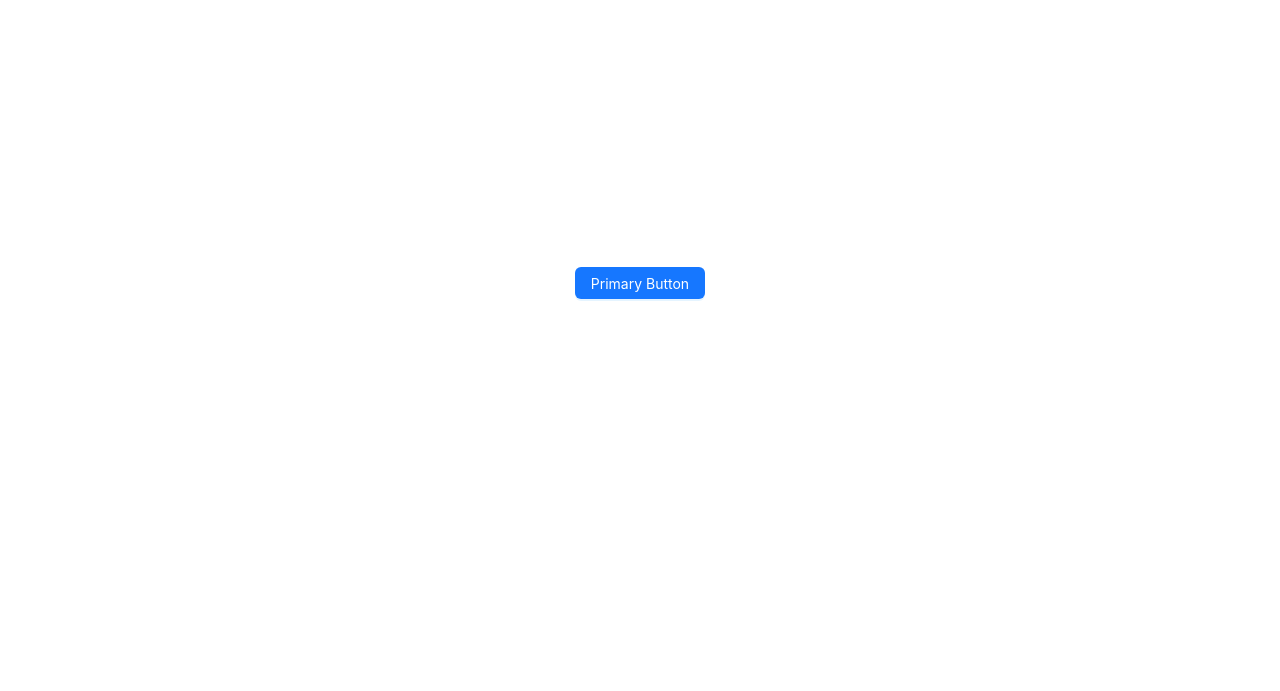
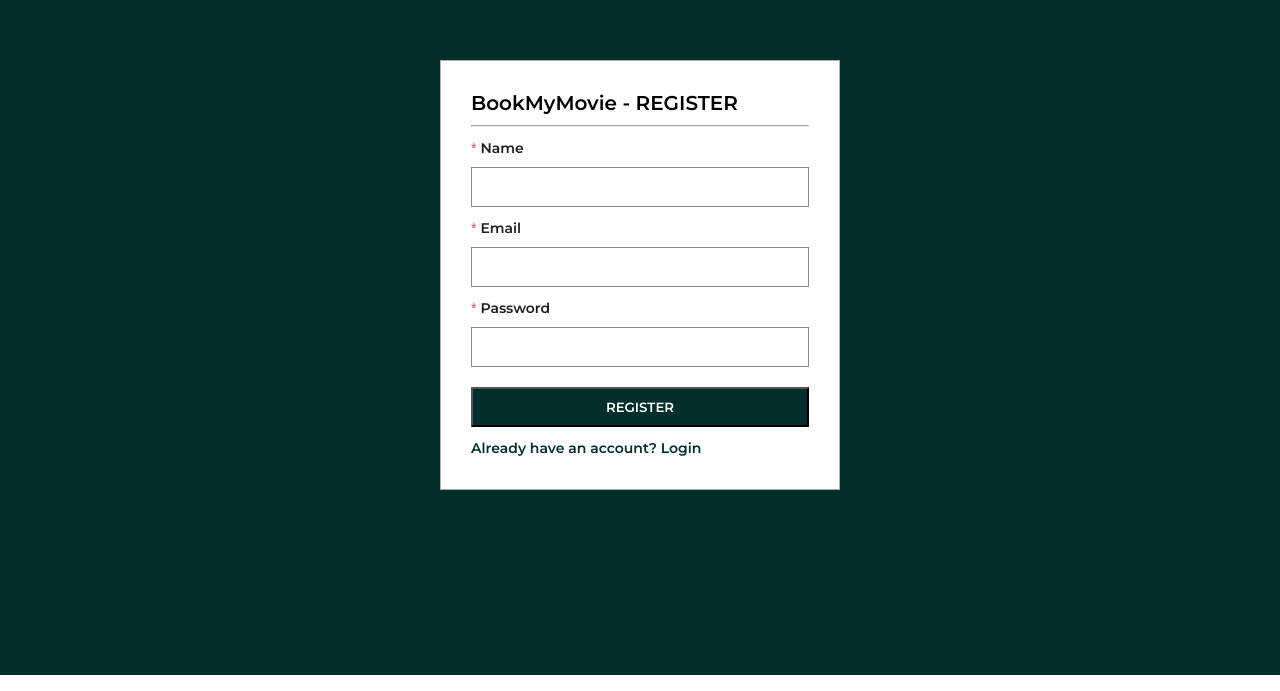
Before and after one commit to dassujan/mern-bookmymovie-application, a React (Create React App) app in the folder client/: page /register in a window 1280 px wide. Shown: the part 125-816 px from the top of the page. Built offline with nearby package versions, Linux system fonts and the light colour scheme.

Commit message:
user authentication front-end

```diff
--- /dev/null
+++ b/client/src/components/Button.jsx
@@ -0,0 +1,32 @@
+// Importing the React library, which is necessary to use React components and JSX syntax.
+import React from "react";
+
+// Defining a functional component called "Button" that takes props as its argument.
+function Button({ title, onClick, variant, disabled, fullWidth, type }) {
+  // Initializing a variable called "className" with a default CSS class name for the button.
+  let className = "bg-primary p-1 text-white";
+
+  // Checking if the "fullWidth" prop is truthy, and if so, adding a class to make the button full width.
+  if (fullWidth) {
+    className += " w-full";
+  }
+
+  // Checking if the "variant" prop is equal to "outlined", and if so, modifying the class to create an outlined button style.
+  if (variant === "outlined") {
+    // Using the "replace" method to change the class names for an outlined style.
+    className = className.replace(
+      "bg-primary",
+      "border border-primary text-primary bg-white"
+    );
+  }
+
+  // Returning the JSX code for the button component with the determined class names and attributes.
+  return (
+    <button className={className} type={type}>
+      {title}
+    </button>
+  );
+}
+
+// Exporting the "Button" component so that it can be used in other parts of the React application.
+export default Button;
--- a/client/src/index.css
+++ b/client/src/index.css
@@ -0,0 +1,19 @@
+/* Import the "Montserrat" font with a font weight of 600 from Google Fonts, and use "swap" display option for better performance. */
+@import url("https://fonts.googleapis.com/css2?family=Montserrat:wght@600&display=swap");
+
+/* Apply the following styles to all HTML elements on the page. */
+
+/* Set the font-family for all elements to "Montserrat" first, and then fallback to a generic sans-serif font. */
+* {
+  font-family: "Montserrat", sans-serif;
+
+  /* Set the box-sizing property to "border-box". */
+  /* This ensures that the element's width and height include the padding and border, but not the margin. */
+  box-sizing: border-box;
+
+  /* Remove any default margins applied by the browser for all elements. */
+  margin: 0;
+
+  /* Remove any default padding applied by the browser for all elements. */
+  padding: 0;
+}
--- a/client/src/pages/Login/index.jsx
+++ b/client/src/pages/Login/index.jsx
@@ -1,13 +1,62 @@
-// Import the React object from the 'react' module.
-import React from "react";
+// Importing the necessary libraries and components
+import React from "react"; // Importing the React library, used for creating React components
+import { Form } from "antd"; // Importing the 'Form' component from the 'antd' library, a UI component library for React
+import Button from "../../components/Button"; // Importing a custom 'Button' component from a file located at '../../components/Button'
+import { Link } from "react-router-dom"; // Importing the 'Link' component from the 'react-router-dom' library, used for navigation in a React application
 
-// Define a new functional component called Login.
-function Login() {
-  // Return JSX representing the component's output.
-  // In this case, it returns a <div> element with the content "Login" inside it.
-  return <div>Login</div>;
+// Defining the 'LOGIN' functional component
+function LOGIN() {
+  // Creating a function 'onFinish' that will be called when the form is submitted successfully
+  const onFinish = (values) => {
+    console.log("Success:", values); // Output the form values to the console
+  };
+
+  // Rendering the component's UI using JSX
+  return (
+    <div className="flex justify-center h-screen items-center bg-primary">
+      {" "}
+      {/* Styling the container div */}
+      <div className="card p-3 w-400">
+        {" "}
+        {/* Styling the login card */}
+        <h1 className="text-xl mb-1"> BookMyMovie - LOGIN </h1>{" "}
+        {/* Displaying the heading */}
+        <hr /> {/* Horizontal line */}
+        <Form layout="vertical" className="mt-1" onFinish={onFinish}>
+          {" "}
+          {/* Creating a form with a vertical layout */}
+          {/* Form item for the 'Email' field */}
+          <Form.Item
+            label="Email"
+            name="email"
+            rules={[{ required: true, message: "Please input your email!" }]}
+          >
+            <input type="email" /> {/* Input field for the email */}
+          </Form.Item>
+          {/* Form item for the 'Password' field */}
+          <Form.Item
+            label="Password"
+            name="password"
+            rules={[{ required: true, message: "Please input your password!" }]}
+          >
+            <input type="password" /> {/* Input field for the password */}
+          </Form.Item>
+          <div className="flex flex-col mt-2 gap-1">
+            {" "}
+            {/* Styling the buttons and link in a flex column */}
+            <Button fullWidth title="LOGIN" type="submit" />{" "}
+            {/* Using the custom 'Button' component with the title "LOGIN" and submit type */}
+            <Link to="/register" className="text-primary">
+              {" "}
+              {/* Creating a link to the registration page */}
+              Don't have an account? Register {/* Text content for the link */}
+            </Link>
+          </div>
+        </Form>
+      </div>
+    </div>
+  );
 }
 
-// Export the Login component as the default export of this file.
-// This allows other files in the application to import and use this component.
-export default Login;
+// Exporting the 'LOGIN' component as the default export
+export default LOGIN;
--- a/client/src/pages/Register/index.jsx
+++ b/client/src/pages/Register/index.jsx
@@ -1,14 +1,71 @@
 // Importing the necessary libraries and components
 import React from "react"; // Importing the React library, used for creating React components
-import { Button } from "antd"; // Importing the 'Button' component from the 'antd' library, a UI component library for React
+import { Form } from "antd"; // Importing the 'Form' component from the 'antd' library, a UI component library for React
+import Button from "../../components/Button"; // Importing a custom 'Button' component from a relative file path
+import { Link } from "react-router-dom"; // Importing the 'Link' component from 'react-router-dom', used for navigation in React applications
 
 // Defining the 'Register' functional component
 function Register() {
+  // Callback function for form submission
+  const onFinish = (values) => {
+    console.log("Success:", values);
+  };
+
+  // JSX code representing the UI of the 'Register' component
   return (
-    // Using JSX to return the component's UI
-    <div className="flex justify-center h-screen items-center">
-      {/* Rendering the 'Button' component with the type set to "primary" */}
-      <Button type="primary">Primary Button</Button>
+    // Outer container for the entire UI, applying styles for centering content and setting a background color
+    <div className="flex justify-center h-screen items-center bg-primary">
+      {/* Card-like container for the registration form, applying padding and setting width */}
+      <div className="card p-3 w-400">
+        {/* Heading for the registration form */}
+        <h1 className="text-xl mb-1">BookMyMovie - REGISTER</h1>
+        {/* Horizontal line to separate the heading from the form */}
+        <hr />
+
+        {/* Ant Design 'Form' component used for creating the registration form */}
+        <Form layout="vertical" className="mt-1" onFinish={onFinish}>
+          {/* Form field for user's name */}
+          <Form.Item
+            label="Name"
+            name="name"
+            rules={[{ required: true, message: "Please input your name!" }]}
+          >
+            {/* Text input field for the user's name */}
+            <input type="text" />
+          </Form.Item>
+
+          {/* Form field for user's email */}
+          <Form.Item
+            label="Email"
+            name="email"
+            rules={[{ required: true, message: "Please input your email!" }]}
+          >
+            {/* Text input field for the user's email */}
+            <input type="email" />
+          </Form.Item>
+
+          {/* Form field for user's password */}
+          <Form.Item
+            label="Password"
+            name="password"
+            rules={[{ required: true, message: "Please input your password!" }]}
+          >
+            {/* Text input field for the user's password */}
+            <input type="password" />
+          </Form.Item>
+
+          {/* Container for the 'REGISTER' button and the login link */}
+          <div className="flex flex-col mt-2 gap-1">
+            {/* Custom 'Button' component for user registration */}
+            <Button fullWidth title="REGISTER" type="submit" />
+
+            {/* 'Link' component for navigation to the login page */}
+            <Link to="/login" className="text-primary">
+              Already have an account? Login
+            </Link>
+          </div>
+        </Form>
+      </div>
     </div>
   );
 }
--- a/client/src/stylesheets/alignments.css
+++ b/client/src/stylesheets/alignments.css
@@ -11,7 +11,7 @@
 }
 
 /* .flex-column: This class sets the CSS 'flex-direction' property to 'column', which makes the flex items layout in a column. */
-.flex-column {
+.flex-col {
   flex-direction: column;
 }
 
--- a/client/src/stylesheets/custom.css
+++ b/client/src/stylesheets/custom.css
@@ -0,0 +1,15 @@
+/* CSS Code for Styling Cards */
+/* Define a CSS class called "card" */
+.card {
+  /* Set the background color of elements with class "card" to white */
+  background-color: white;
+
+  /* Set the border properties for elements with class "card" */
+  border: 1px solid #b1b1b1;
+}
+
+/* Define a CSS class called "w-400" */
+.w-400 {
+  /* Set the width of elements with class "w-400" to 400 pixels */
+  width: 400px;
+}
--- a/client/src/stylesheets/form-elements.css
+++ b/client/src/stylesheets/form-elements.css
@@ -0,0 +1,29 @@
+/* Styling for the input element */
+input {
+  /* Set the height of the input element */
+  height: 40px;
+
+  /* Set the left padding of the input element */
+  padding-left: 15px;
+
+  /* Set the border of the input element */
+  border: 1px solid #8a8a8a;
+
+  /* Set the width of the input element */
+  width: 100%;
+}
+
+/* Styling for the input element when it is in focus (when the user clicks or tabs into the input) */
+input:focus {
+  /* Remove the default focus outline that browsers usually add to focused elements */
+  outline: none;
+
+  /* Change the border of the input element */
+  border: 1px solid #373737;
+}
+
+/* Styling for elements with the class "ant-form-item" */
+.ant-form-item {
+  /* Add margin at the bottom of elements with the class "ant-form-item" */
+  margin-bottom: 10px;
+}
--- a/client/src/stylesheets/sizes.css
+++ b/client/src/stylesheets/sizes.css
@@ -42,3 +42,8 @@
 .text-3xl {
   font-size: 30px;
 }
+
+/* Add a border around elements with this class */
+.border {
+  border-width: 1px;
+}
--- a/client/src/stylesheets/theme.css
+++ b/client/src/stylesheets/theme.css
@@ -1,45 +1,68 @@
 /* Define custom colors at the root level using CSS variables */
 :root {
-  --colour-primary: #002e2a; /* Custom primary color */
-  --colour-secondary: #e6b412; /* Custom secondary color */
+  /* Custom primary color */
+  --colour-primary: #002e2a;
+
+  /* Custom secondary color */
+  --colour-secondary: #e6b412;
 }
 
 /* Style for elements with the class "bg-primary" */
 .bg-primary {
-  background-color: var(
-    --colour-primary
-  ); /* Set background color to the custom primary color */
+  /* Set background color to the custom primary color */
+  background-color: var(--colour-primary);
 }
 
 /* Style for elements with the class "bg-secondary" */
 .bg-secondary {
-  background-color: var(
-    --colour-secondary
-  ); /* Set background color to the custom secondary color */
+  /* Set background color to the custom secondary color */
+  background-color: var(--colour-secondary);
+}
+
+/* Style for elements with the class "bg-white" */
+.bg-white {
+  /* Set background color to white */
+  background-color: white;
+}
+
+/* Style for elements with the class "bg-black" */
+.bg-black {
+  /* Set background color to black */
+  background-color: black;
 }
 
 /* Style for elements with the class "text-primary" */
 .text-primary {
-  color: var(--colour-primary); /* Set text color to the custom primary color */
+  /* Set text color to the custom primary color */
+  color: var(--colour-primary) !important;
 }
 
 /* Style for elements with the class "text-secondary" */
 .text-secondary {
-  color: var(
-    --colour-secondary
-  ); /* Set text color to the custom secondary color */
+  /* Set text color to the custom secondary color */
+  color: var(--colour-secondary);
+}
+
+/* Style for elements with the class "text-black" */
+.text-black {
+  /* Set text color to black */
+  color: #000;
+}
+
+/* Style for elements with the class "text-white" */
+.text-white {
+  /* Set text color to white */
+  color: #fff;
 }
 
 /* Style for elements with the class "border-primary" */
 .border-primary {
-  border-color: var(
-    --colour-primary
-  ); /* Set border color to the custom primary color */
+  /* Set border color to the custom primary color */
+  border-color: var(--colour-primary);
 }
 
 /* Style for elements with the class "border-secondary" */
 .border-secondary {
-  border-color: var(
-    --colour-secondary
-  ); /* Set border color to the custom secondary color */
+  /* Set border color to the custom secondary color */
+  border-color: var(--colour-secondary);
 }
```
